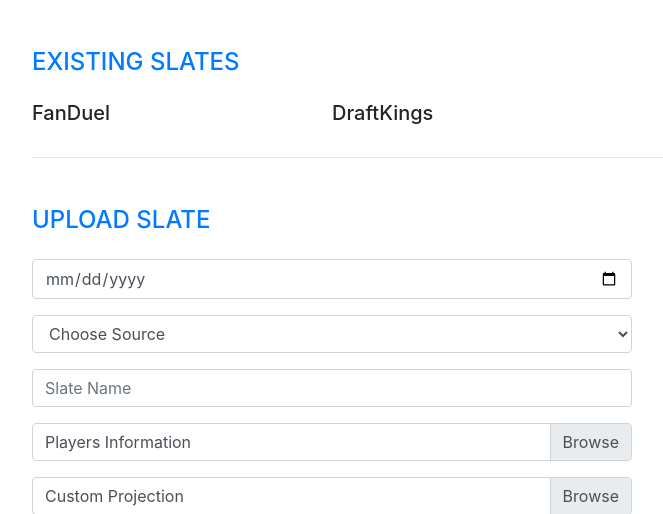
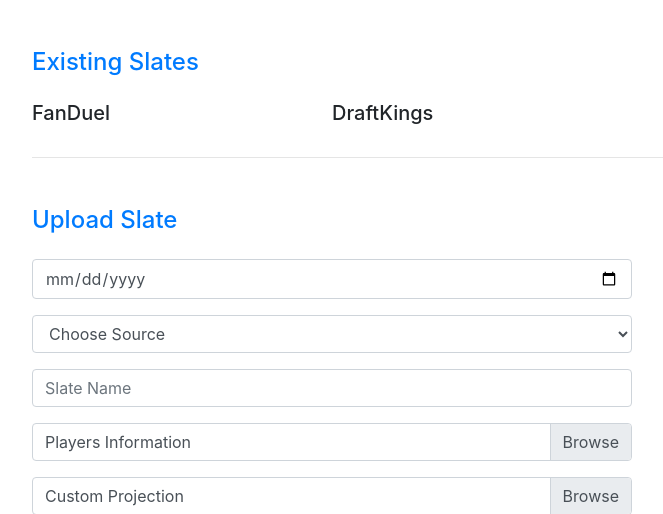
Before and after one commit to yonadav-labs/fantasy-mlb, a Django app: template templates/upload-slate.html in a window 1280 px wide. Shown: the top 514 px of the page, without its empty margins (53-716 px from the left). Run offline with Django 3.2, Linux system fonts and the light colour scheme; the template is opened without the code that fills it, so the values that code supplies are empty; parts of the project's set-up code (start-up, migrations or seed data) failed here and were passed over; some libraries are stand-ins or nearby versions.

Commit message:
update title

```diff
--- a/templates/upload-slate.html
+++ b/templates/upload-slate.html
@@ -8,7 +8,7 @@
   <div class="container">
     <div class="row" style="width: 600px;">
       <div class="col-12 mt-4">
-        <h4 class="text-primary my-4">EXISTING SLATES</h4>
+        <h4 class="text-primary my-4">Existing Slates</h4>
       </div>
       <div class="col-6">
         <h5>FanDuel</h5>
@@ -29,7 +29,7 @@
     </div>
     <hr>
     <div class="mt-5" style="width: 600px;">
-      <h4 class="text-primary my-4">UPLOAD SLATE</h4>
+      <h4 class="text-primary my-4">Upload Slate</h4>
       <form method="POST" enctype="multipart/form-data">
         {% csrf_token %}
         <div class="form-group">
```
